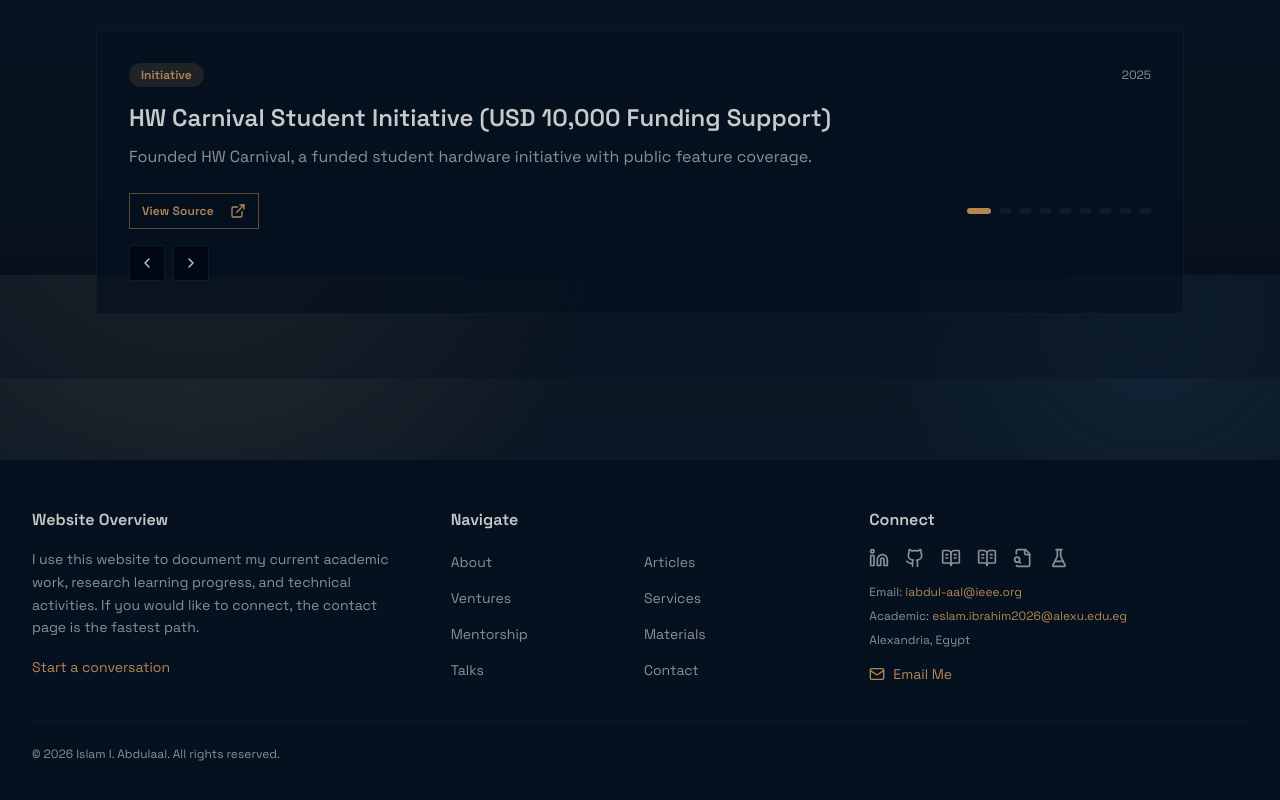
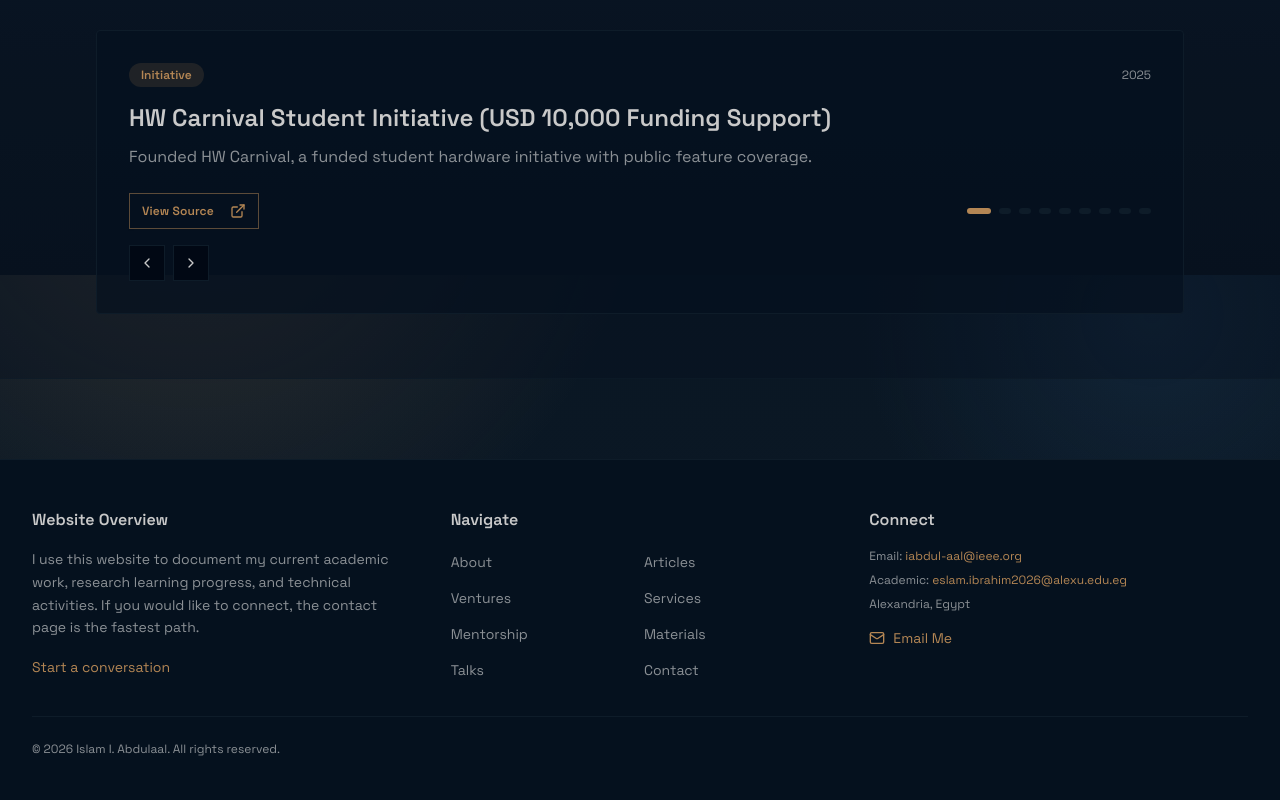
Before and after one commit to iabdul-aal/iabdul-aal.github.io, a Next.js app: page / in a window 1280 px wide. Shown: the part 1325-2125 px from the top of the page. Built offline with nearby package versions, Linux system fonts and the light colour scheme.

Commit message:
Remove social icon row from footer connect section

```diff
--- a/components/footer.tsx
+++ b/components/footer.tsx
@@ -1,6 +1,5 @@
 import Link from "next/link"
 import { Mail } from "lucide-react"
-import { SocialProfileIconRow } from "@/components/social-profile-links"
 import { contactInfo, socialLinks } from "@/lib/social-links"
 
 export function Footer() {
@@ -47,7 +46,6 @@ export function Footer() {
 
           <section>
             <h2 className="font-semibold text-foreground mb-4">Connect</h2>
-            <SocialProfileIconRow limit={6} />
             <div className="mt-4 space-y-2 text-xs text-muted-foreground">
               <p>
                 Email: <a href={`mailto:${socialLinks.email}`} className="text-accent hover:text-accent/80">{socialLinks.email}</a>
```
